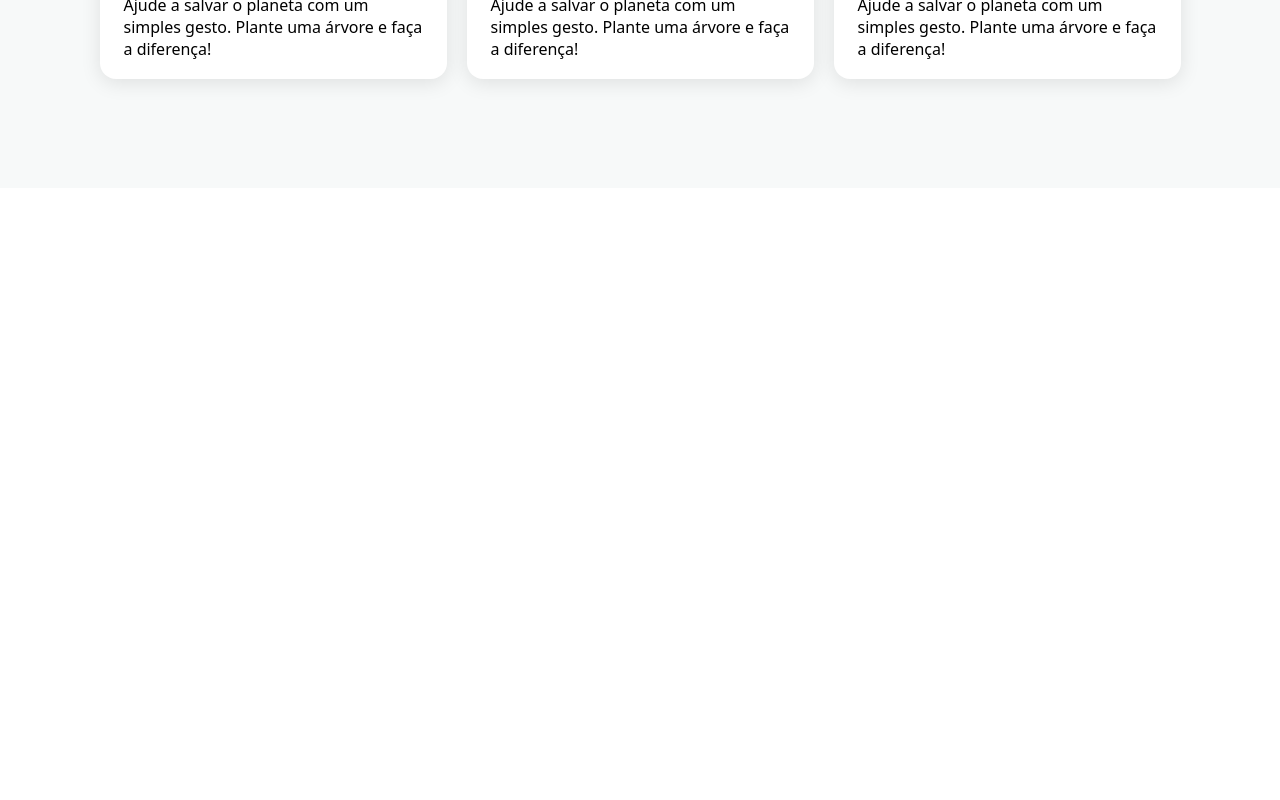
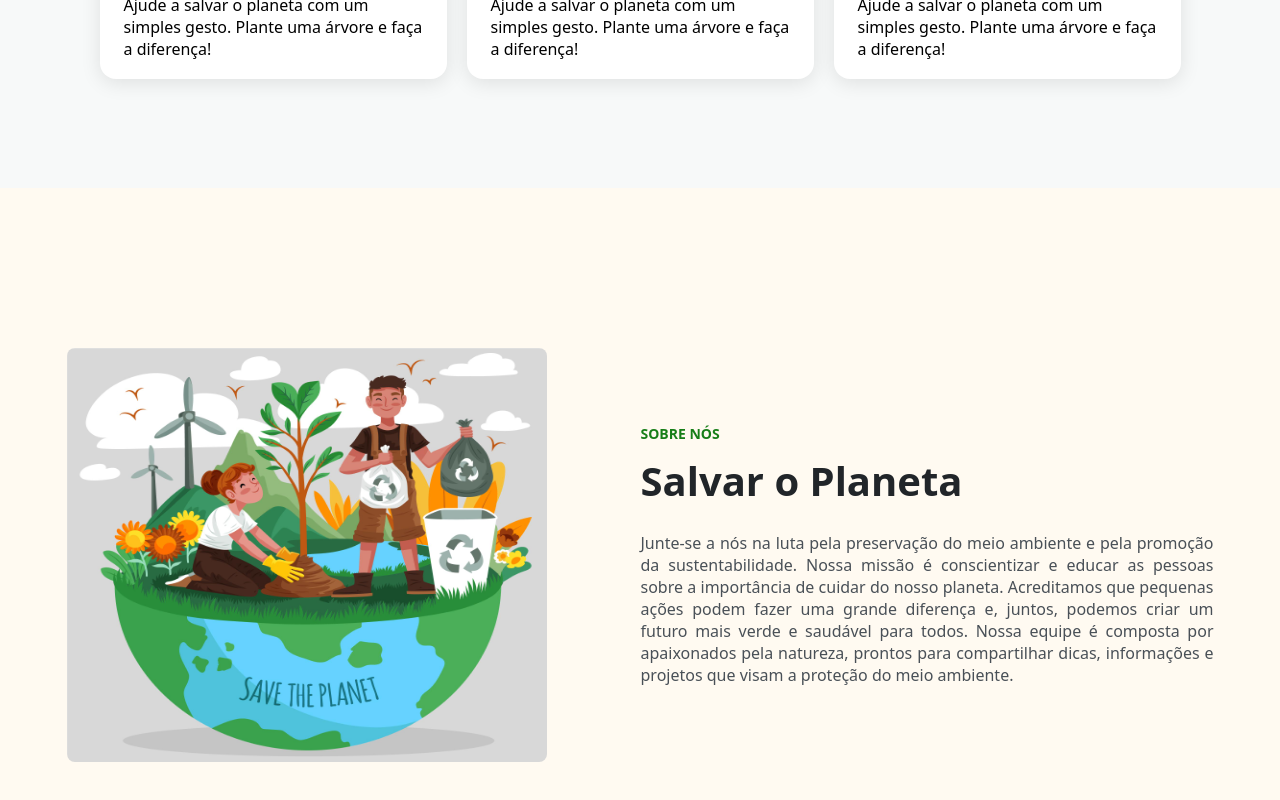
Before and after one commit to brunasilvaraujo/sustainable-nature, a React (Vite) app: page / in a window 1280 px wide. Shown: the part 1638-2438 px from the top of the page. Before the commit the page ends 1826 px from the top, so only its background shows below. Built offline with nearby package versions, Linux system fonts and the light colour scheme.

Commit message:
feat: Adiciona AboutSection

```diff
--- a/src/App.css
+++ b/src/App.css
@@ -330,3 +330,52 @@ margin-bottom: -25px;
   font-weight: 400;
   margin-top: 16px;
 }
+
+/* Sobre */
+
+.about {
+  display: flex;
+  justify-content: center;
+  align-items: center;
+  height: 734px;
+  gap: 20px;
+  background-color: #FFFAF1;
+}
+
+.about-image {
+  max-width: 100%;
+  width: 480px;
+  height: 414px;
+  margin-right: 74px;
+  border-radius: 8px;
+}
+
+.about-subtitle {
+  font-size: 14px;
+  font-weight: bold;
+  text-transform: uppercase;
+  color: #177e18;
+}
+
+.about-title {
+  font-size: 40px;
+  font-weight: bold;
+  margin-bottom: 24px;
+  margin-top: 10px;
+  color: #212529;
+}
+
+.about-content {
+  display: flex;
+  justify-content: center;
+  flex-direction: column;
+  width: 573px;
+  height: 327px;
+}
+
+.about-description {
+  font-size: 16px;
+  font-weight: 400;
+  text-align: justify;
+  color: #495057;
+}
--- a/src/App.jsx
+++ b/src/App.jsx
@@ -3,6 +3,7 @@ import './App.css'
 import Header from './components/Header'
 import Hero from './components/HeroSection'
 import Services from './components/SevicesSection';
+import About from './components/AboutSection';
 
 function App() {
 
@@ -11,6 +12,7 @@ function App() {
       <Header />
       <Hero />
       <Services />
+      <About />
     </div>
   )
 }
--- /dev/null
+++ b/src/components/AboutSection.jsx
@@ -0,0 +1,22 @@
+function About() {
+    return (
+        <>
+            <section className="about">
+                <img className="about-image" src="/assets/saveThePlanet.jpg" alt="Salvar o Planeta" />
+                <div className="about-content">
+                    <h3 className="about-subtitle">Sobre nós</h3>
+                    <h1 className="about-title">Salvar o Planeta</h1>
+                    <p className="about-description">Junte-se a nós na luta pela preservação do meio ambiente e pela promoção da sustentabilidade.
+                        Nossa missão é conscientizar e educar as pessoas sobre a importância de cuidar do nosso planeta.
+                        Acreditamos que pequenas ações podem fazer uma grande diferença e, juntos,
+                        podemos criar um futuro mais verde e saudável para todos.
+                        Nossa equipe é composta por apaixonados pela natureza, prontos para compartilhar dicas,
+                        informações e projetos que visam a proteção do meio ambiente.
+                    </p>
+                </div>
+            </section>
+        </>
+    )
+}
+
+export default About;
```
Also changed, not shown: public/assets/saveThePlanet.jpg (added).
